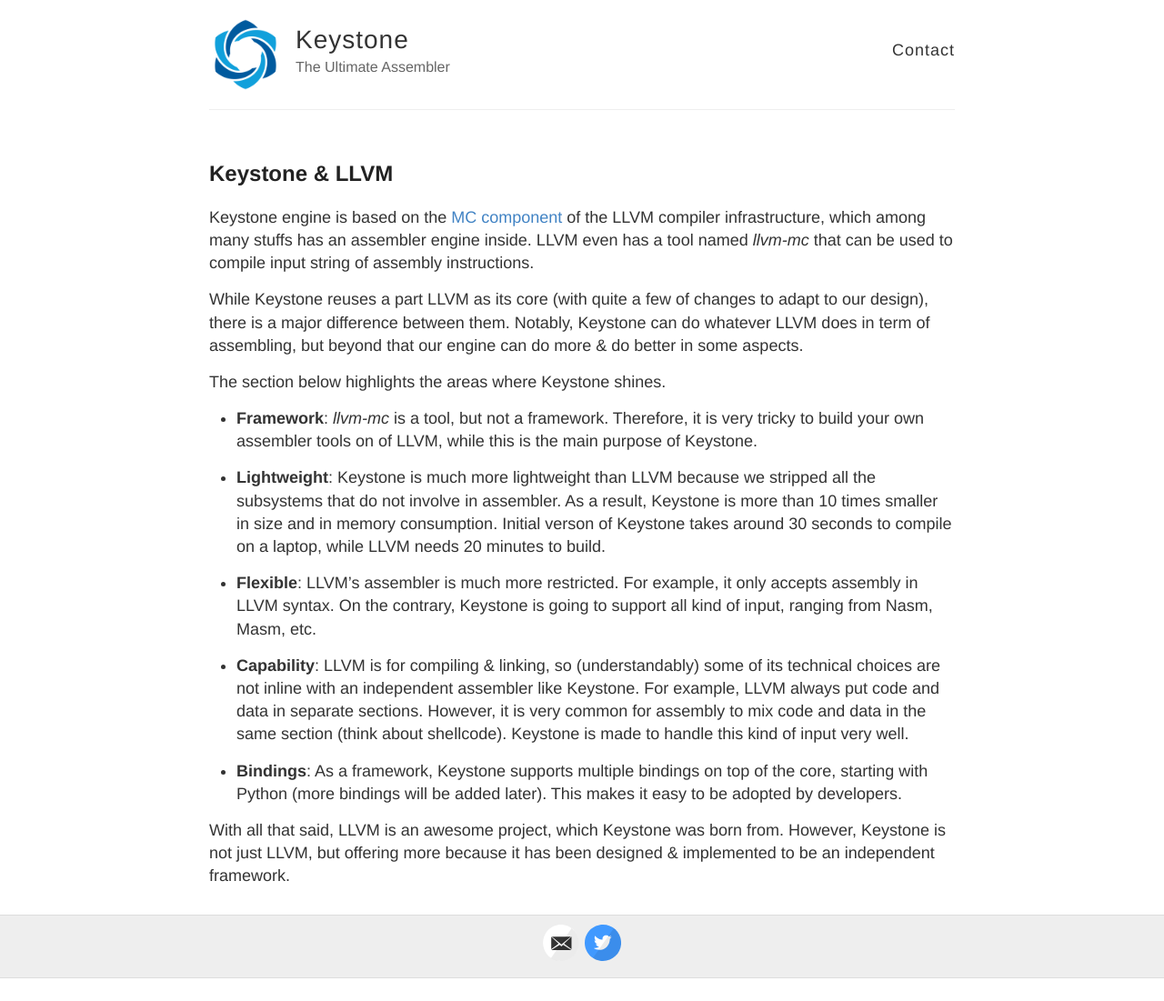
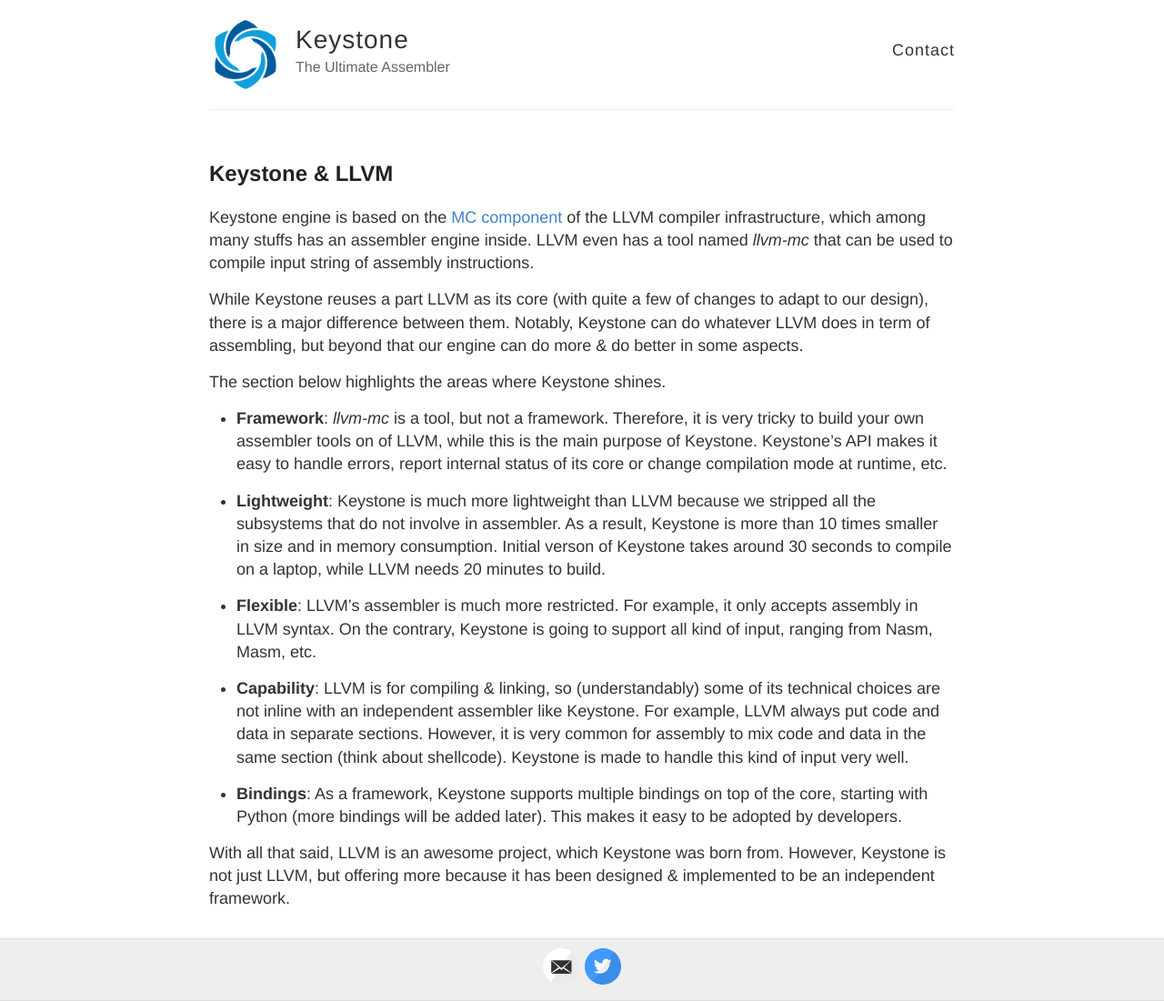
Before and after one commit to keystone-engine/keystone-engine.github.io, a Jekyll site: the page built from docs/beyond_llvm.md, in a window 1280 px wide. Shown: the whole page at 91% size. Built offline with Jekyll 4.4.1, drawn with Linux system fonts in a browser that asks for light colours; before the commit the page ends 1076 px from its top, so only the background shows below that.

Commit message:
update beyond_llvm

```diff
--- a/docs/beyond_llvm.md
+++ b/docs/beyond_llvm.md
@@ -11,7 +11,7 @@
 
 The section below highlights the areas where Keystone shines.
 
-- **Framework**: *llvm-mc* is a tool, but not a framework. Therefore, it is very tricky to build your own assembler tools on of LLVM, while this is the main purpose of Keystone.
+- **Framework**: *llvm-mc* is a tool, but not a framework. Therefore, it is very tricky to build your own assembler tools on of LLVM, while this is the main purpose of Keystone. Keystone's API makes it easy to handle errors, report internal status of its core or change compilation mode at runtime, etc.
 
 - **Lightweight**: Keystone is much more lightweight than LLVM because we stripped all the subsystems that do not involve in assembler. As a result, Keystone is more than 10 times smaller in size and in memory consumption. Initial verson of Keystone takes around 30 seconds to compile on a laptop, while LLVM needs 20 minutes to build.
 
```
